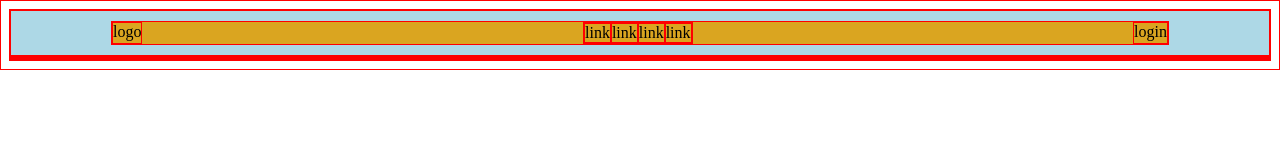
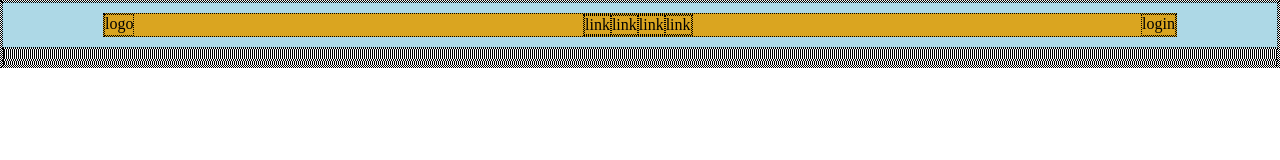
Before and after one commit to MegaEmme/html-css-struttura-discord, a plain HTML site: page index.html in a window 1280 px wide. Drawn offline with Linux system fonts and the light colour scheme.

Commit message:
feat: scaffolding html css

```diff
--- a/CSS/style.css
+++ b/CSS/style.css
@@ -1,6 +1,29 @@
 *{
+    margin: 0;
+    padding: 0;
     box-sizing: border-box;
-    border: 1px solid red;
+    border: 1px dotted black;
+}
+
+.bg_azure{
+    background-color:azure;
+}
+
+.bg_white{
+    background-color: white;
+}
+
+.bg_blue{
+    background-color: blue;
+}
+
+.bg_gray{
+    background-color: gray;
+}
+
+
+.bg_black{
+    background-color: black;
 }
 
 header{
@@ -9,7 +32,7 @@ header{
     padding-left: 100px;
     padding-right: 100px;
     background-color: #add8e6;
-    margin-bottom: 10 40;
+    margin-bottom: 40;
 }
 
 .header{
--- a/index.html
+++ b/index.html
@@ -6,7 +6,7 @@
 
     <link rel="stylesheet" href="/CSS/style.css">
 
-    <!-- aggiunto il foglio di stile -->
+    <!-- /aggiunto il foglio di stile -->
 
     <meta charset="UTF-8">
     <meta name="viewport" content="width=device-width, initial-scale=1.0">
@@ -18,7 +18,7 @@
 
     <header>
 
-        <div class="header">
+        <nav class="header">
             <div>logo</div>
             <div class="link">
                 <div>link</div>
@@ -27,7 +27,7 @@
                 <div>link</div>
             </div>
             <div>login</div>
-        </div>
+        </nav>
 
     </header>
 
@@ -35,13 +35,30 @@
 
     <!-- corpo pagina -->
 
-    <main></main>
+    <main>
+
+        <section></section>
+
+        <section></section>
+
+        <section></section>
+
+        <section></section>
+
+        <section></section>
+
+    </main>
 
     <!-- /corpo pagina -->
 
     <!-- piede pagina -->
 
-    <footer></footer>
+    <footer>
+
+        <div></div>
+        <div></div>
+
+    </footer>
 
     <!-- /piede pagina -->
 
```
